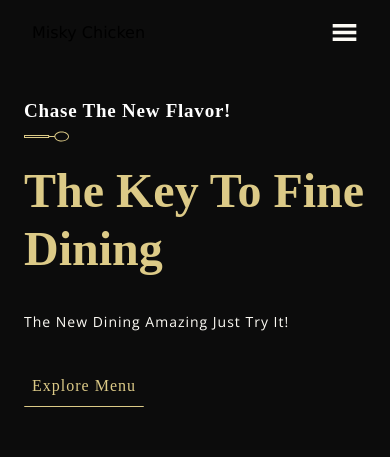
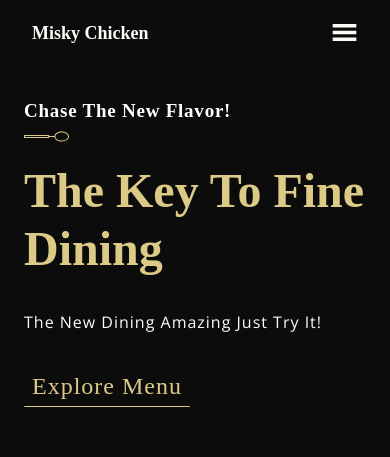
Before and after one commit to radixp0int/misky-chicken-ui, a React (Create React App) app: page / in a window 390 px wide. Shown: the top 457 px of the page. Built offline with nearby package versions, Linux system fonts and the light colour scheme; the HTML template or start-up script is replaced by a standard one; a web font is replaced by a local one.

Commit message:
Fixing font sizing

```diff
--- a/src/styles/globals.scss
+++ b/src/styles/globals.scss
@@ -89,7 +89,7 @@ body::-webkit-scrollbar-thumb {
   text-transform: capitalize;
   font-feature-settings: "tnum" on, "lnum" on;
   line-height: 26px;
-  font-size: 20px;
+  font-size: 24px;
 }
 
 .opensans {
@@ -99,7 +99,7 @@ body::-webkit-scrollbar-thumb {
   letter-spacing: 1px;
   text-transform: capitalize;
   line-height: 24px;
-  font-size: 16px;
+  font-size: 20px;
 }
 
 .custom_button {
@@ -109,7 +109,7 @@ body::-webkit-scrollbar-thumb {
   font-weight: 500;
   letter-spacing: 1px;
   line-height: 24px;
-  font-size: 16px;
+  font-size: 24px;
   padding: 0.5rem;
   border-radius: 1px;
   border: none;
@@ -216,13 +216,13 @@ body::-webkit-scrollbar-thumb {
 @media screen and (min-width: 2000px) {
   .custom_button {
     line-height: 26px;
-    font-size: 18px;
+    font-size: 36px;
   }
 
 
   .cormorant {
     line-height: 28px;
-    font-size: 22px;
+    font-size: 24px;
   }
 
   .spoon_img {
@@ -268,11 +268,11 @@ body::-webkit-scrollbar-thumb {
   }
 
   .cormorant {
-    font-size: 18px;
+    font-size: 20px;
   }
 
   .opensans {
-    font-size: 15px;
+    font-size: 18px;
   }
 
   .app_wrapper {
@@ -282,7 +282,7 @@ body::-webkit-scrollbar-thumb {
 
 @media screen and (max-width: 450px) {
   .opensans {
-    font-size: 14px;
+    font-size: 16px;
   }
 
   .section_padding {
@@ -290,7 +290,7 @@ body::-webkit-scrollbar-thumb {
   }
 
   .cormorant {
-    font-size: 16px;
+    font-size: 18px;
   }
 
   .headtext_cormorant {
--- a/src/views/Navbar/index.jsx
+++ b/src/views/Navbar/index.jsx
@@ -19,7 +19,8 @@ const Navbar = () => {
     <nav className={styles.navbar_container} id='navigation'>
       <Link to='#home' smooth={true} duration={500}>
         <div className={styles.navbar_logo}>
-          {/* <img src={images.gericht} alt='Restaurant Logo' /> */}Misky Chicken
+          {/* <img src={images.gericht} alt='Restaurant Logo' /> */}
+          <p className='cormorant'>Misky Chicken</p>
         </div>
       </Link>
 
@@ -35,7 +36,7 @@ const Navbar = () => {
 
       <div className={styles.navbar_login}>
         <p className={`${styles.menu_item} opensans`}>
-          <a href='tel:123-456-7890'>📞Order</a>
+          <a className='cormorant' href='tel:123-456-7890'>📞Order</a>
         </p>
       </div>
 
--- a/src/views/Navbar/styles.module.scss
+++ b/src/views/Navbar/styles.module.scss
@@ -7,7 +7,7 @@
     font-family: 'Lucida Sans', 'Lucida Sans Regular', 'Lucida Grande', 'Lucida Sans Unicode', Geneva, Verdana, sans-serif;
     align-items: center;
     background: $color-black;
-    padding: 1rem 2rem;
+    padding: 2rem 2rem;
     max-height: 65px;
     position: fixed;
     top: 0;
@@ -129,7 +129,7 @@
     }
 
     .navbar_container {
-        padding: 0.5rem 3rem;
+        padding: 3rem 3rem;
     }
 }
 
@@ -150,7 +150,7 @@
 
 @media screen and (max-width: 650px) {
     .navbar {
-        padding: 1rem;
+        padding: 1.5rem;
     }
 
     .navbar_login {
```
